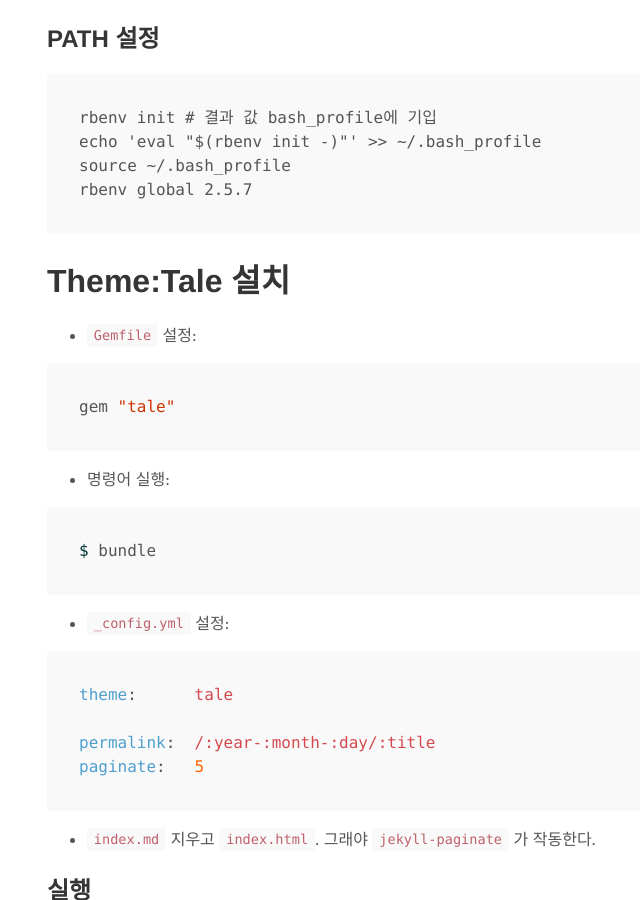
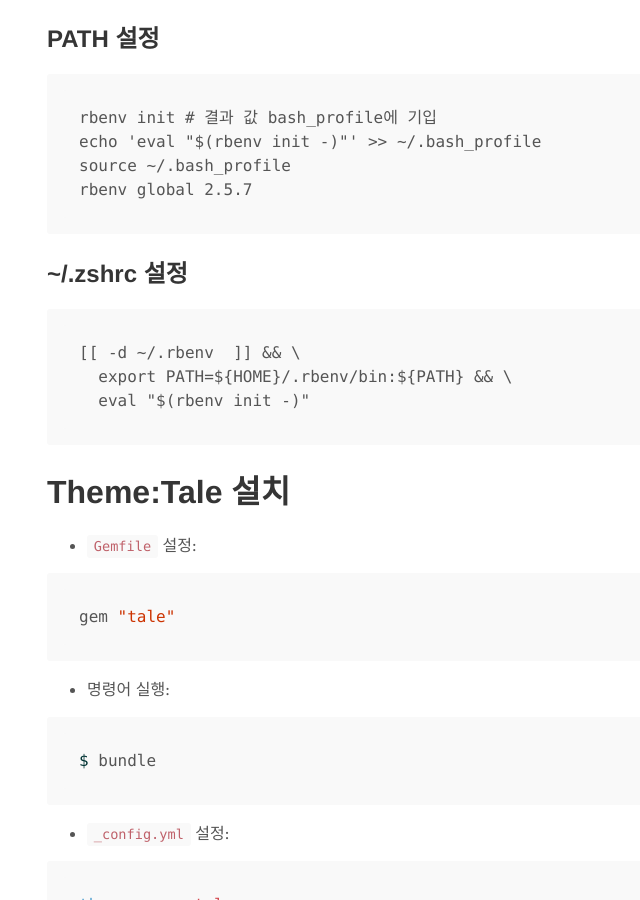
Before and after one commit to ShinJam/shinjam.github.io, a Jekyll site: the page built from _posts/2019-11-10-init.md, in a window 1280 px wide and 900 px high, scrolled down 854 px. Shown: the whole window, without its empty margins (193-833 px from the left). Built offline with Jekyll 4.4.1, drawn with Linux system fonts in a browser that asks for light colours.

Commit message:
Edit: add rbenv path to  ~/.zshrc after pvenv installed affected from pyenv settings

````diff
--- a/_posts/2019-11-10-init.md
+++ b/_posts/2019-11-10-init.md
@@ -31,6 +31,13 @@ rbenv init # 결과 값 bash_profile에 기입
 echo 'eval "$(rbenv init -)"' >> ~/.bash_profile
 source ~/.bash_profile
 rbenv global 2.5.7
+```
+
+## ~/.zshrc 설정
+```
+[[ -d ~/.rbenv  ]] && \
+  export PATH=${HOME}/.rbenv/bin:${PATH} && \
+  eval "$(rbenv init -)"
 ```
 
 # Theme:Tale 설치
````
